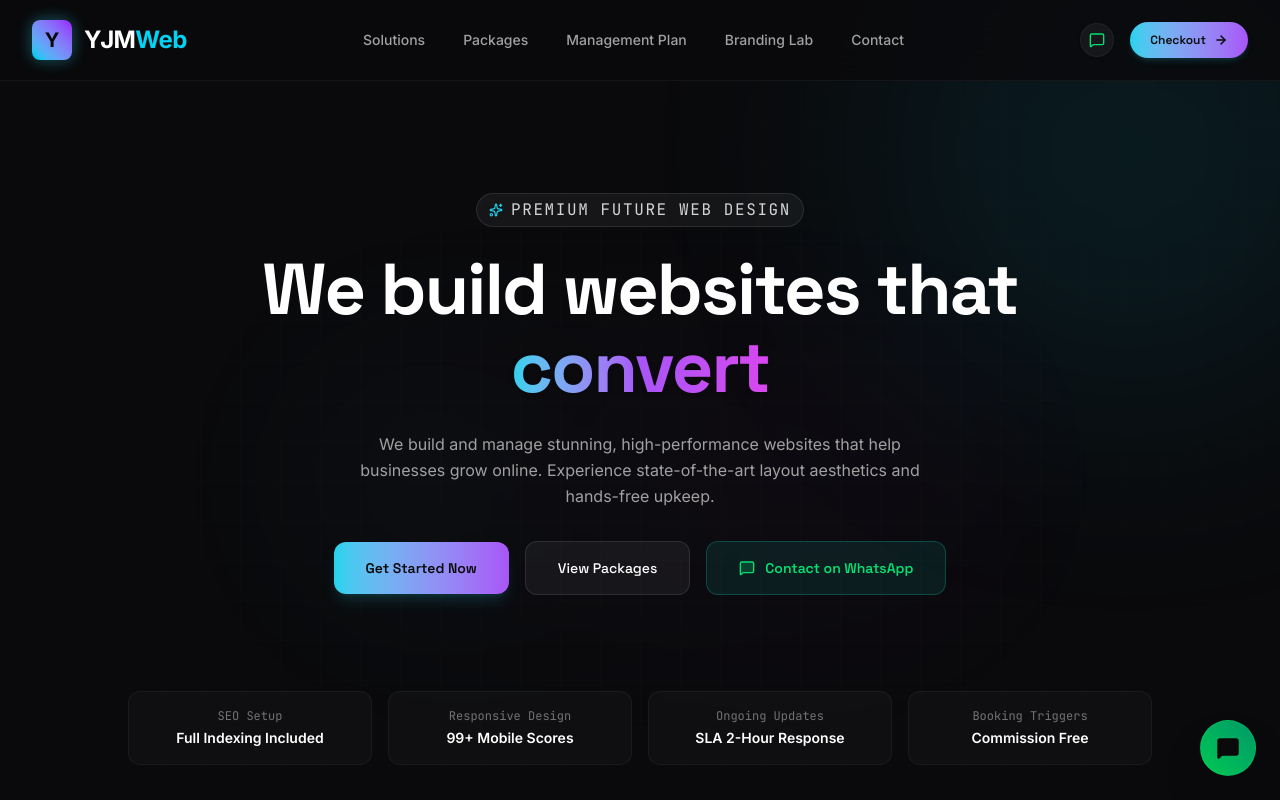
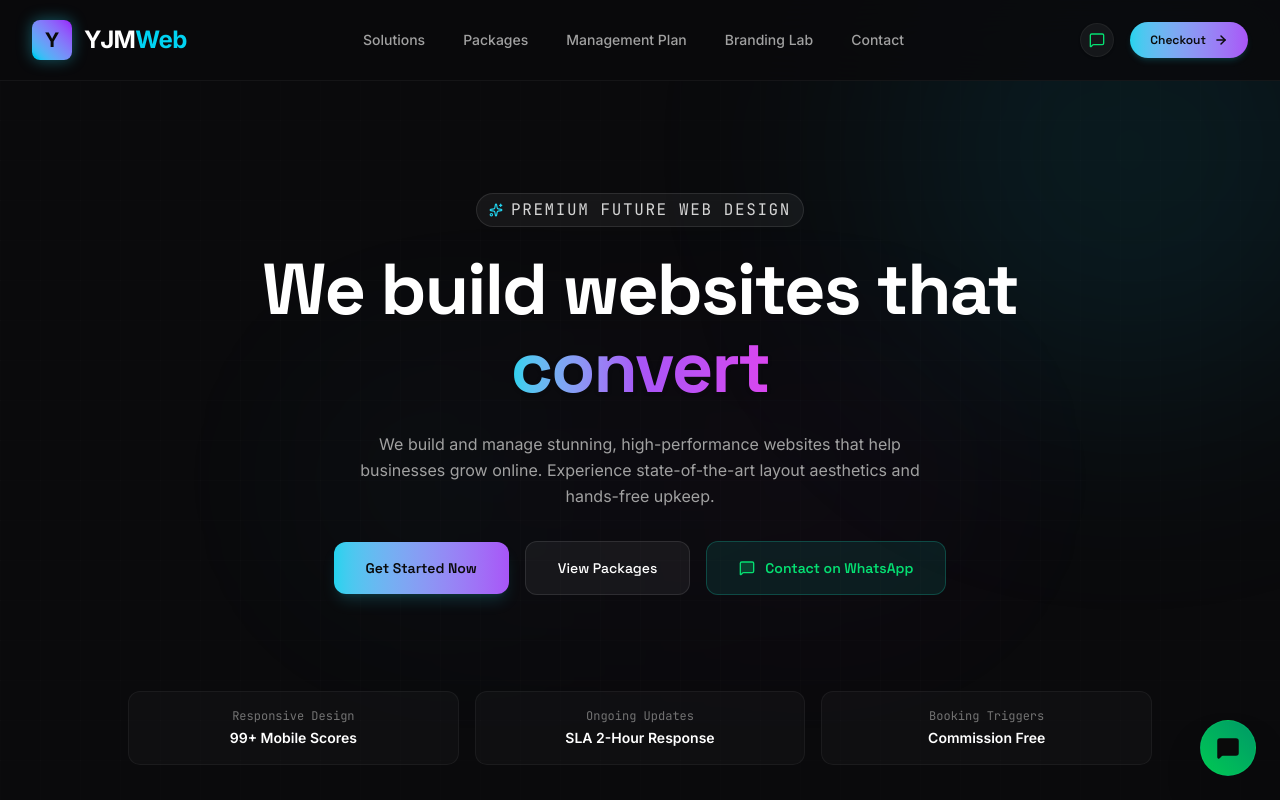
Before and after one commit to yjmweb-official/YJMWeb, a React (Vite) app: page / in a window 1280 px wide. Shown: the top 800 px of the page. Built offline with nearby package versions, Linux system fonts and the light colour scheme.

Commit message:
refactor(ui): update hero stats grid layout
Adjust the stats bar grid to a 3-column layout to improve visual balance and spacing.

```diff
--- a/src/App.tsx
+++ b/src/App.tsx
@@ -444,11 +444,7 @@ export default function App() {
                 </div>
 
                 {/* Bento features horizontal previews */}
-                <div className="pt-16 max-w-5xl mx-auto grid grid-cols-2 md:grid-cols-4 gap-4" id="hero-stats-bar">
-                  <div className="p-4 bg-white/2.5 border border-white/5 rounded-xl text-center">
-                    <span className="text-xs font-mono text-neutral-500 block">SEO Setup</span>
-                    <span className="text-sm font-semibold text-white mt-1 block">Full Indexing Included</span>
-                  </div>
+                <div className="pt-16 max-w-5xl mx-auto grid grid-cols-1 sm:grid-cols-3 gap-4" id="hero-stats-bar">
                   <div className="p-4 bg-white/2.5 border border-white/5 rounded-xl text-center">
                     <span className="text-xs font-mono text-neutral-500 block">Responsive Design</span>
                     <span className="text-sm font-semibold text-white mt-1 block">99+ Mobile Scores</span>
```
